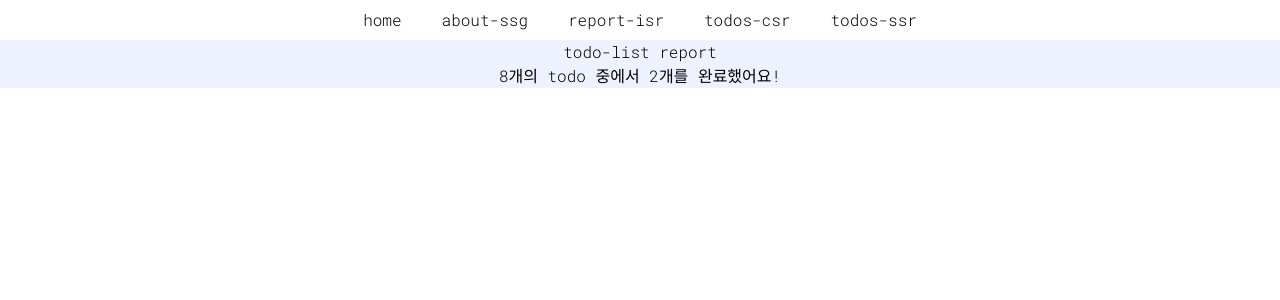
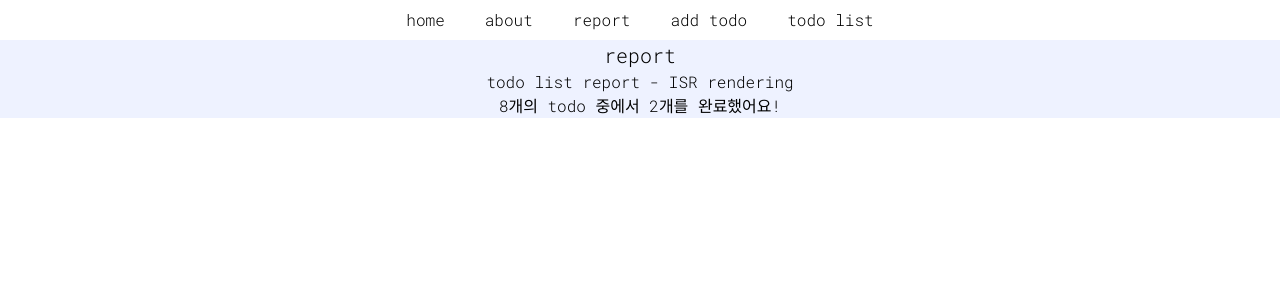
Before and after one commit to aotoyae/next-todo-list-app, a Next.js app: page /report in a window 1280 px wide. Shown: the top 300 px of the page. Built offline with nearby package versions, Linux system fonts and the light colour scheme; data requests are answered from the project's data file.

Commit message:
Fix: nav 명, 각 페이지 설명글 변경

```diff
--- a/src/app/about/page.tsx
+++ b/src/app/about/page.tsx
@@ -8,7 +8,8 @@ const AboutPage = async () => {
 
   return (
     <div>
-      <h1>about</h1>
+      <h1 className="text-[20px]">about</h1>
+      <p>todo list about - SSG rendering</p>
       <div className="relative w-120 h-96 mx-auto">
         <Image src={image} alt="company image" fill className="object-cover" />
       </div>
--- a/src/app/layout.tsx
+++ b/src/app/layout.tsx
@@ -23,16 +23,16 @@ export default function RootLayout({
               <Link href="/">home</Link>
             </li>
             <li>
-              <Link href="/about">about-ssg</Link>
+              <Link href="/about">about</Link>
             </li>
             <li>
-              <Link href="/report">report-isr</Link>
+              <Link href="/report">report</Link>
             </li>
             <li>
-              <Link href="/todos-csr">todos-csr</Link>
+              <Link href="/todos-csr">add todo</Link>
             </li>
             <li>
-              <Link href="/todos-ssr">todos-ssr</Link>
+              <Link href="/todos-ssr">todo list</Link>
             </li>
           </ul>
         </nav>
--- a/src/app/report/page.tsx
+++ b/src/app/report/page.tsx
@@ -11,7 +11,8 @@ const ReportPage = async () => {
 
   return (
     <div>
-      <h1>todo-list report</h1>
+      <h1 className="text-[20px]">report</h1>
+      <p>todo list report - ISR rendering</p>
       <h2>
         {todos.length}개의 todo 중에서 {finishTodos.length}개를 완료했어요!
       </h2>
--- a/src/app/todos-csr/page.tsx
+++ b/src/app/todos-csr/page.tsx
@@ -58,8 +58,8 @@ const TodosPageCSR = () => {
 
   return (
     <div>
-      <h1 className="text-[20px]">todos-csr</h1>
-      <p>info</p>
+      <h1 className="text-[20px]">Add todo</h1>
+      <p>todo list CRUD - CSR rendering</p>
       <form onSubmit={onSubmitHandler}>
         <input
           value={title}
--- a/src/app/todos-ssr/page.tsx
+++ b/src/app/todos-ssr/page.tsx
@@ -13,7 +13,7 @@ const TodosPageSSR = async () => {
 
   return (
     <div>
-      <h1>todo list</h1>
+      <h1 className="text-[20px]">todo list</h1>
       <p>todo list table - SSR rendering</p>
       <Link href="/report">
         <button>➡️ to todo list report</button>
```
